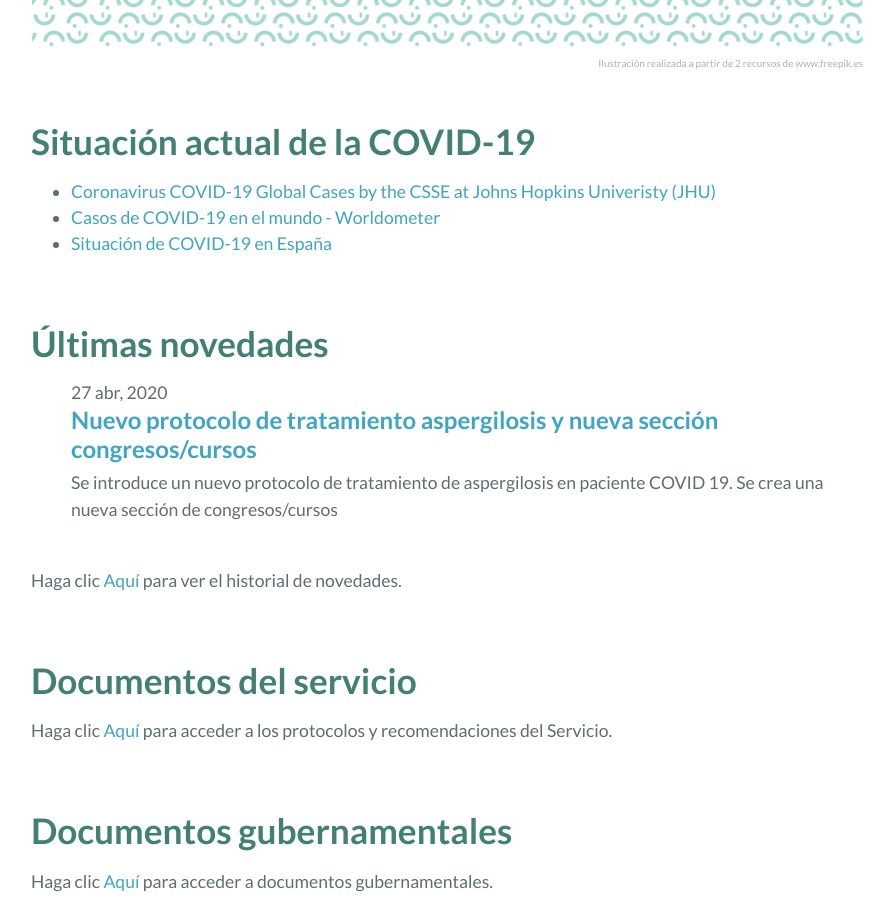
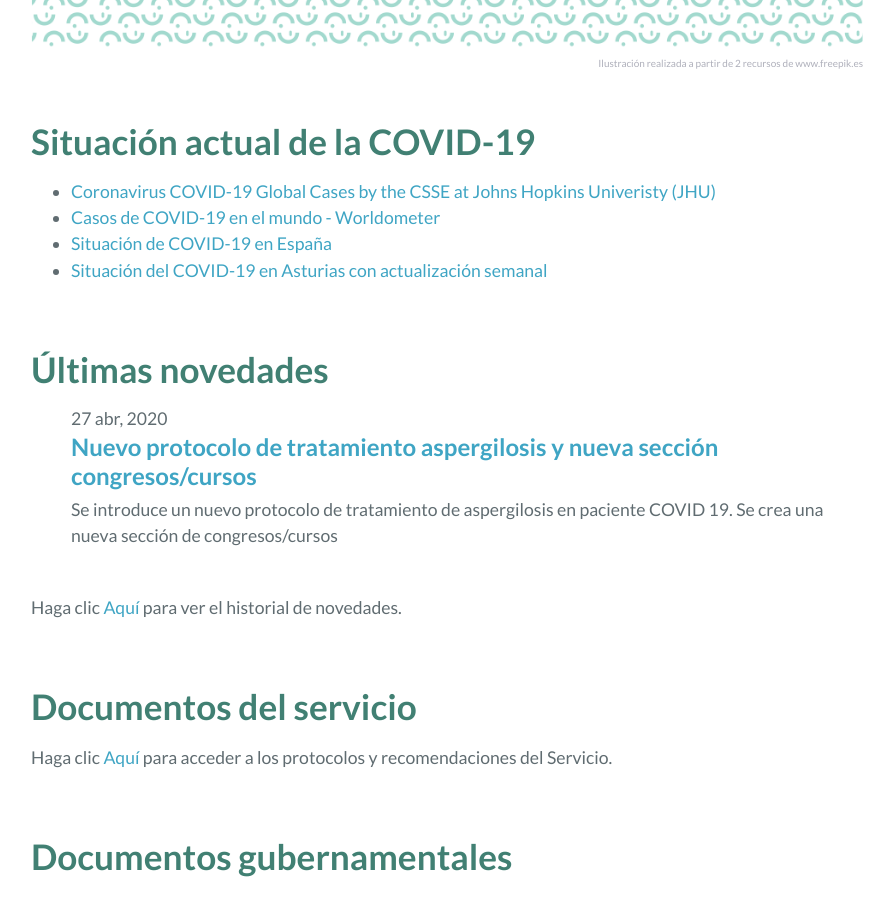
Before and after one commit to anrhuca/anrhuca.github.io, a Jekyll site: the page built from index.md, in a window 1280 px wide and 900 px high, scrolled down 1762 px. Shown: the whole window, without its empty margins (193-1087 px from the left). Built offline with Jekyll 4.4.1, drawn with Linux system fonts in a browser that asks for light colours.

Commit message:
Situación epidemiológica en Asturias

```diff
--- a/index.md
+++ b/index.md
@@ -19,6 +19,7 @@ En esta página se recoge información que puede ser de interés, relacionada co
 * [Coronavirus COVID-19 Global Cases by the CSSE at Johns Hopkins Univeristy (JHU)](https://www.arcgis.com/apps/opsdashboard/index.html#/bda7594740fd40299423467b48e9ecf6)
 * [Casos de COVID-19 en el mundo - Worldometer](https://www.worldometers.info/coronavirus/#countries)
 * [Situación de COVID-19 en España](https://covid19.isciii.es/)
+* [Situación del COVID-19 en Asturias con actualización semanal](https://obsaludasturias.com/obsa/informacion-covid-19-en-asturias/)
 
 # **Últimas novedades**
 
```
